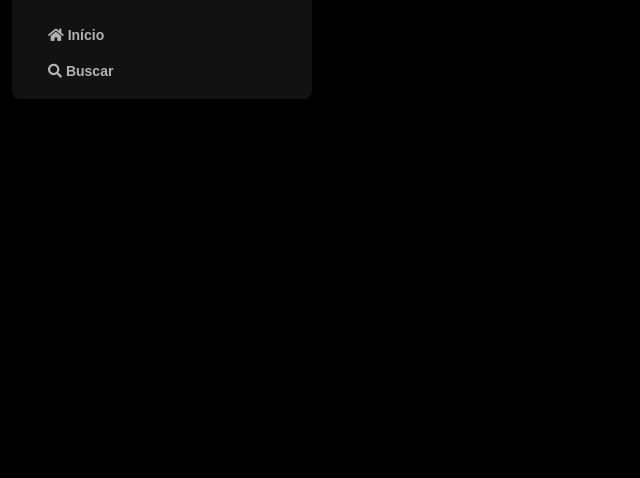
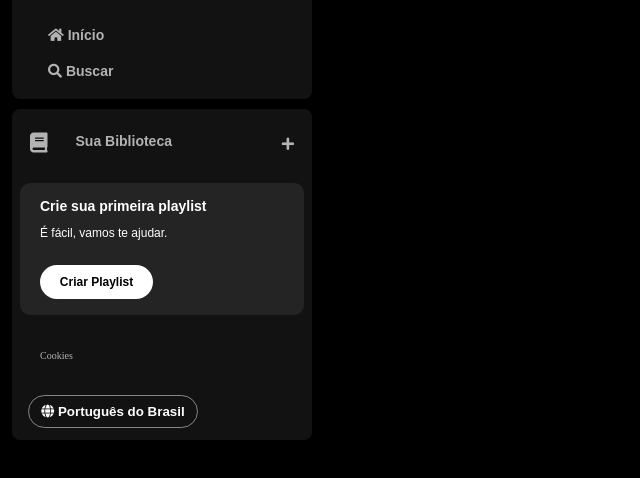
Before and after one commit to Estephaniemagalhaes/Spotify-imersao, a plain HTML site: page index.html in a window 1280 px wide. Shown: the part 74-552 px from the top of the page, without its empty margins (0-640 px from the left). Drawn offline with Linux system fonts and the light colour scheme.

Commit message:
biblioteca add

```diff
--- a/index.html
+++ b/index.html
@@ -36,7 +36,37 @@
                       </li>
                     </ul>
         </nav>
-    </div>
 
+     <div class="library">
+        <div class="library__content">
+            <button class="library__button">
+                <span class="fa fas fa-book"></span>
+                <span>Sua Biblioteca</span>
+            </button>
+            <span class="fa fa-plus"></span>
+        </div>
+        <section class="section__playlist">
+             <div class="section__playlist__content">
+                <span class="text title">Crie sua primeira playlist</span>
+                <span class="text subtitle">É fácil, vamos te ajudar.</span>
+                <button class="section__playlist__button">
+                    <span>Criar Playlist</span>
+                </button>
+             </div>
+        </section>
+
+        <div class="cookies">
+            <a href="">Cookies</a>
+        </div>
+
+        <div class="languages">
+            <button class="languages__button">
+                <span class="fa fa-globe"></span>
+                <span>Português do Brasil</span>
+            </button>
+        </div>
+     </div>
+</div>
 </body>
+
 </html>
--- a/styles.css
+++ b/styles.css
@@ -1,9 +1,8 @@
-body {
+body{
     background-color: #000;
 }
 
-
-.sidebar {
+.sidebar{
     position: fixed;
     top: 0;
     left: 0;
@@ -12,7 +11,7 @@ body {
     width: 300px;
 }
 
-.sidebar__navegation {
+.sidebar__navegation{
     background-color: #121212;
     border-radius: 8px;
     padding: 16px 0 0 16px;
@@ -25,24 +24,147 @@ body {
     padding: 16px 0 0 16px;
 }
 
-.sidebar__navegation .logo img {
+.sidebar__navegation .logo img{
     width: 80px;
 }
 
-.sidebar nav ul {
+.sidebar nav ul{
     margin-top: 20px;
     padding: 0 20px 10px 20px;
 }
 
-.sidebar ul li {
+.sidebar ul li{
     padding: 10px 0;
 }
 
 
-.sidebar nav ul li a {
+.sidebar nav ul li a{
     color: #b3b3b3;
     text-decoration: none;
     font-weight: 600;
     font-size: 14px;
     font-family: "DM Sans", sans-serif;
 }
+
+.library{
+    background-color: #121212;
+    border-radius: 8px;
+    display: flex;
+    justify-content: space-between;
+    flex-direction: column;
+    padding: 4px 8px;
+    color: #b3b3b3;
+    font-weight: 600;
+    font-size: 14px;
+    margin-top: 10px;
+    }
+
+    .library .library__content{
+        display: flex;
+        justify-content: space-between;
+    }
+
+    .library .library__button{
+        display: flex;
+        margin-right: 10px;
+        color: #b3b3b3;
+        background-color: transparent;
+        border: 0px;
+        font-size: 14px;
+        font-weight: 700;
+        font-family: "DM Sans", sans-serif;
+        text-align: center;
+        text-decoration: none;
+        text-transform: none;
+        padding: 20px 10px;
+    }
+
+    .library .library__button .fa{
+        font-size: 20px;
+        margin-right: 20px;
+        font-weight: 300px;
+        padding-right: 8px;
+    }
+
+    .library .library__content .fa-plus{
+        margin: 24px 10px;
+    }
+
+    .section__playlist{
+        display: flex;
+        align-items: flex-start;
+        justify-content: space-between;
+        gap: 20px;
+        background-color: #242424;
+        color: #b3b3b3;
+        font-weight: 600;
+        font-size: 14px;
+        margin: 8px 0px;
+        padding: 16px 20px;
+        border-radius: 10px;
+    }
+
+    .section__playlist .section__playlist__content{
+        display: flex;
+        flex-direction: column;
+    }
+
+    .section__playlist__content .text{
+        padding-bottom: 14px;
+        color: #fff;
+        font-family: "DM Sans", sans-serif;
+    }
+
+    .section__playlist__content .title{
+        font-weight: 700;
+    }
+
+    .section__playlist__content .subtitle{
+        font-weight: 500;
+        font-size: 12px;
+    }
+
+    .section__playlist__content .section__playlist__button{
+        display: flex;
+        justify-content: center;
+        background-color: #fff;
+        color: #000;
+        border-radius: 20px;
+        font-size: 12px;
+        font-weight: 700;
+        font-family: "DM Sans", sans-serif;
+        text-decoration: none;
+        text-transform: none;
+        padding: 10px;
+        margin-top: 12px;
+        border: 0px;
+        width: 113px;
+    }
+
+    .sidebar .cookies{
+        margin: 25px 20px;
+    }
+
+    .sidebar .cookies a{
+        color: #b3b3b3;
+        font-weight: 500;
+        font-size: 10px;
+        text-decoration: none;
+    }
+
+    .sidebar .cookies a:hover{
+        text-decoration: underline;
+    }
+
+    .languages .languages__button{
+        align-items:center;
+        background-color: transparent;
+        border: 1px solid #878787;
+        color: #fff;
+        font-weight: bold;
+        cursor: pointer;
+        width: 170px;
+        margin: 8px;
+        padding: 8px;
+        border-radius: 20px;
+    }
```
